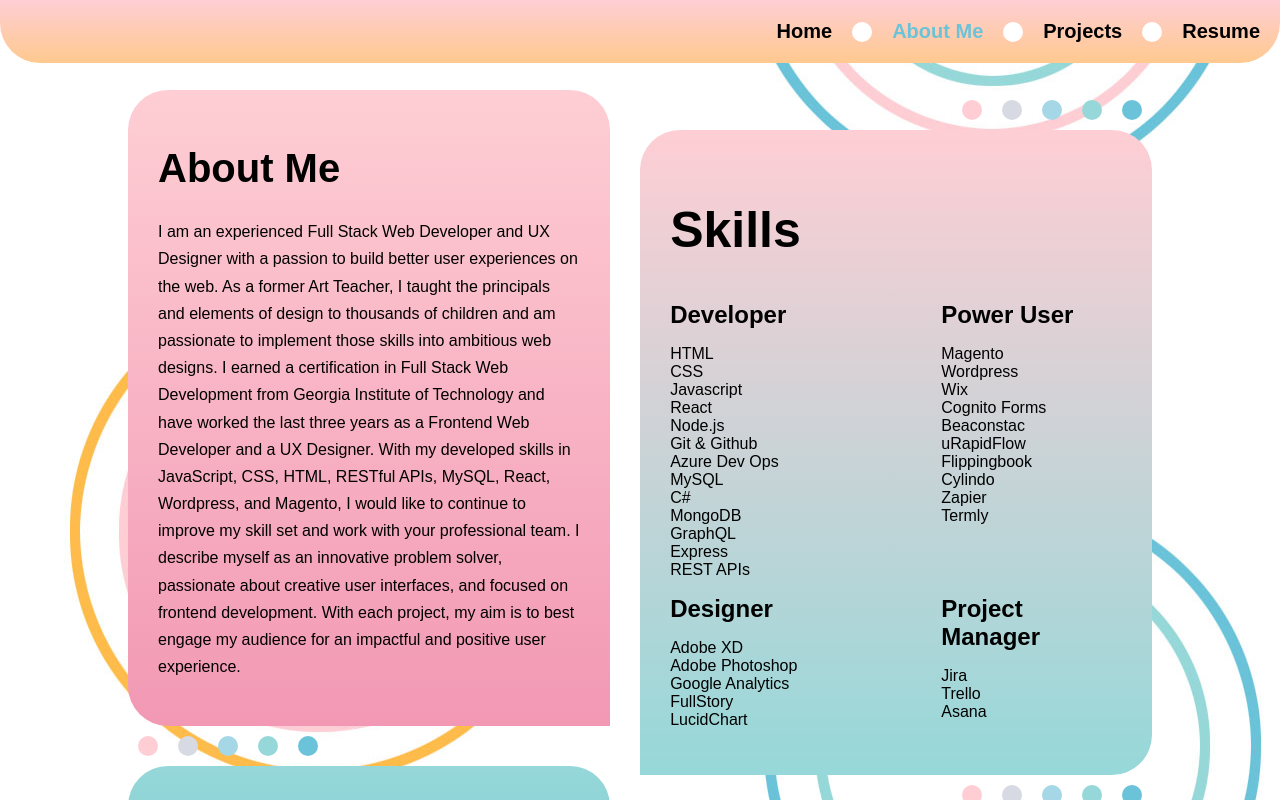
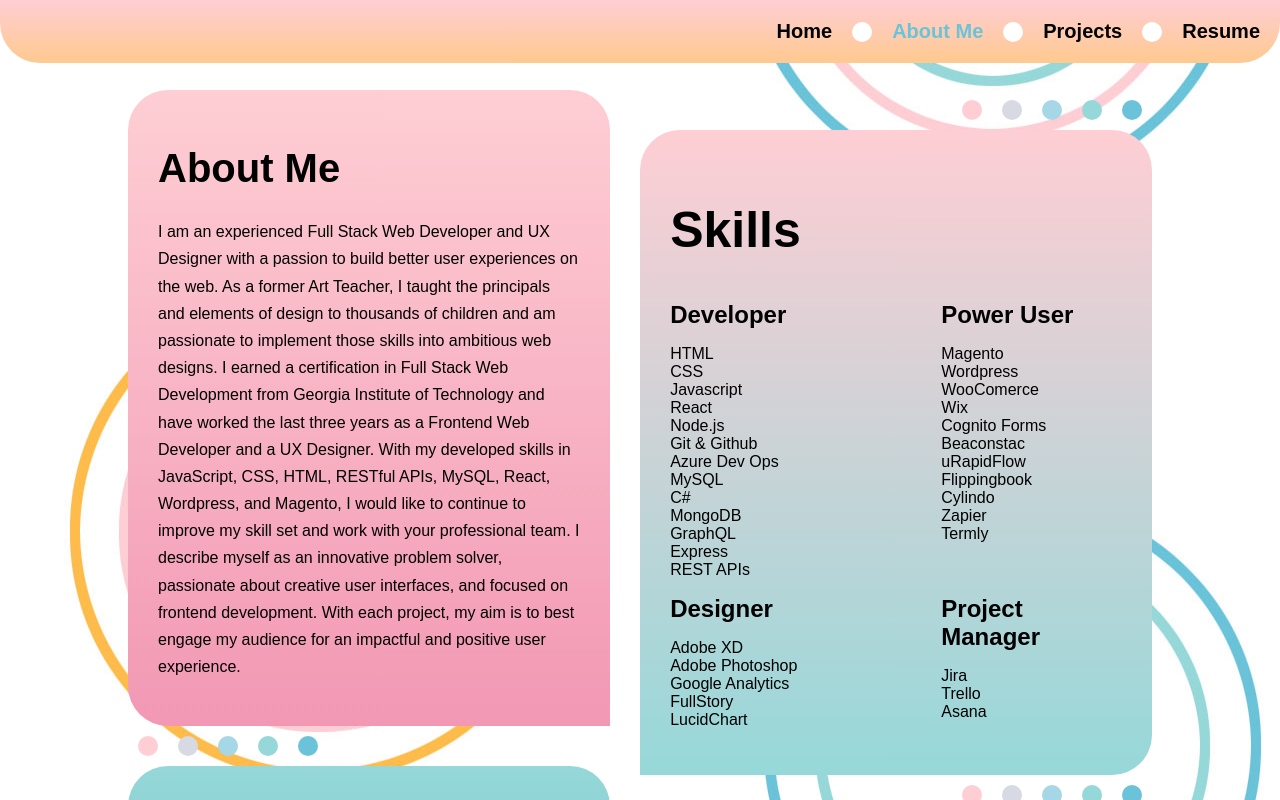
Before and after one commit to AmandaC0022/My-Portfolio, a React (Create React App) app in the folder my-react-portfolio/: page /about in a window 1280 px wide. Shown: the top 800 px of the page. Built offline with nearby package versions, Linux system fonts and the light colour scheme.

Commit message:
added WooCommerce to skills

```diff
--- a/my-react-portfolio/src/pages/About/About.js
+++ b/my-react-portfolio/src/pages/About/About.js
@@ -51,6 +51,7 @@
                             <ul>
                                 <li>Magento</li>
                                 <li>Wordpress</li>
+                                <li>WooComerce</li>
                                 <li>Wix</li>
                                 <li>Cognito Forms</li>
                                 <li>Beaconstac</li>
```
